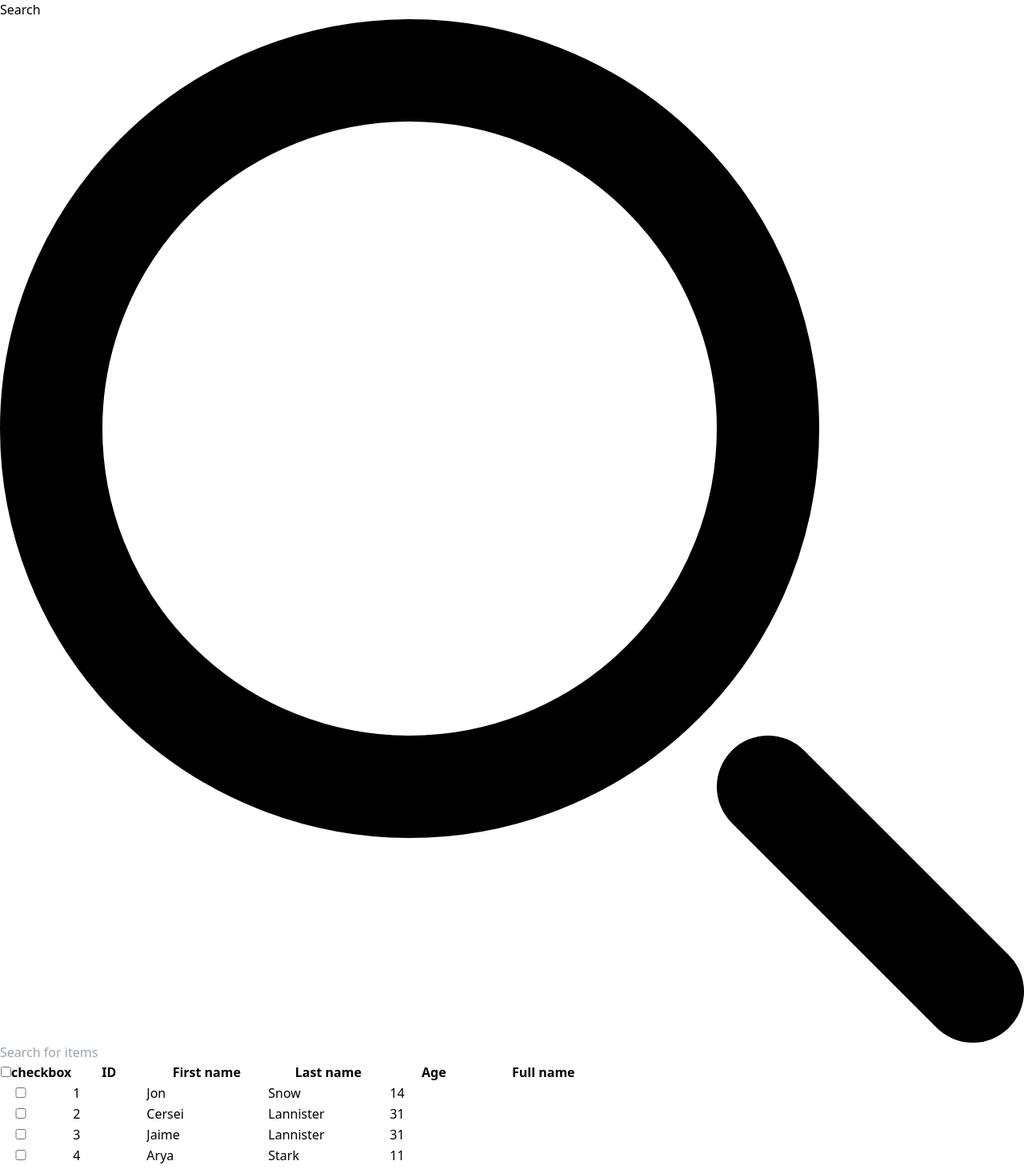
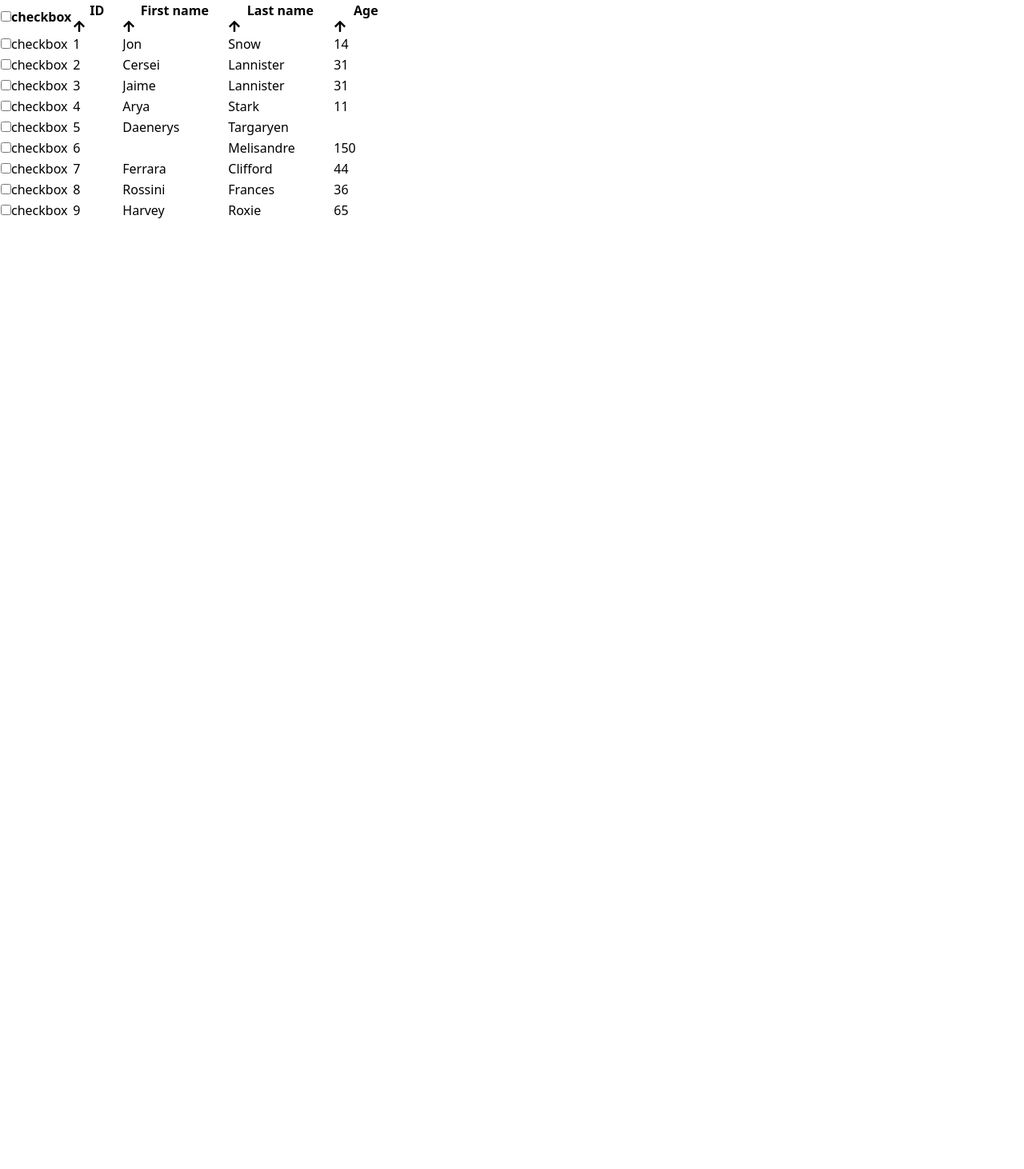
Before and after one commit to habib16gb/dataGrid, a React (Vite) app: page / in a window 1280 px wide. Shown: the top 1462 px of the page at 80% size. After the commit the page ends 800 px from the top, so only its background shows below. Built offline with nearby package versions, Linux system fonts and the light colour scheme.

Commit message:
fix inputs add remove select add icons filter in table header

```diff
--- a/src/App.css
+++ b/src/App.css
@@ -1,3 +1,39 @@
 @tailwind base;
 @tailwind components;
 @tailwind utilities;
+
+input[type="text"],
+input[type="number"] {
+  background-color: transparent;
+}
+
+input[type="text"]:focus,
+input[type="number"]:focus {
+  box-shadow: inset 4px 4px 8px rgba(0, 0, 0, 0.2), inset -4px -4px 8px #fff;
+  border-radius: 4px;
+  -webkit-border-radius: 4px;
+  -moz-border-radius: 4px;
+  -ms-border-radius: 4px;
+  -o-border-radius: 4px;
+  outline: none;
+}
+
+input[type="text"]:read-only:focus,
+input[type="number"]:read-only:focus,
+input[type="text"]:read-only:hover,
+input[type="number"]:read-only:hover {
+  box-shadow: none;
+  cursor: not-allowed;
+}
+
+/* Chrome, Safari, Edge, Opera */
+input::-webkit-outer-spin-button,
+input::-webkit-inner-spin-button {
+  -webkit-appearance: none;
+  margin: 0;
+}
+
+/* Firefox */
+input[type="number"] {
+  -moz-appearance: textfield;
+}
--- a/src/App.tsx
+++ b/src/App.tsx
@@ -1,13 +1,13 @@
 import DataGrid from "./components/DataGrid";
 import { GridColDef, row } from "./interfaces";
-import './App.css'
+import "./App.css";
 import Search from "./components/common/Search";
 
 const columns: GridColDef[] = [
   {
     field: "id",
     headerName: "ID",
-    width: 90,
+    width: 60,
     type: "text",
     editable: false,
     description: "",
@@ -16,7 +16,7 @@ const columns: GridColDef[] = [
   {
     field: "firstName",
     headerName: "First name",
-    width: 150,
+    width: 130,
     editable: true,
     type: "text",
     description: "",
@@ -25,7 +25,7 @@ const columns: GridColDef[] = [
   {
     field: "lastName",
     headerName: "Last name",
-    width: 150,
+    width: 130,
     editable: true,
     type: "text",
     description: "",
@@ -35,20 +35,20 @@ const columns: GridColDef[] = [
     field: "age",
     headerName: "Age",
     type: "number",
-    width: 110,
+    width: 80,
     editable: true,
     description: "",
     sortable: false,
   },
-  {
-    field: "fullName",
-    headerName: "Full name",
-    description: "This column has a value getter and is not sortable.",
-    sortable: false,
-    width: 160,
-    editable: false,
-    type: "",
-  },
+  // {
+  //   field: "fullName",
+  //   headerName: "Full name",
+  //   description: "This column has a value getter and is not sortable.",
+  //   sortable: false,
+  //   width: 160,
+  //   editable: false,
+  //   type: "",
+  // },
 ];
 
 const rows: row[] = [
@@ -64,10 +64,12 @@ const rows: row[] = [
 ];
 
 const App = () => {
-  return <div>
-    <Search />
-    <DataGrid rows={rows} colomns={columns} />
-  </div>
+  return (
+    <div>
+      {/* <Search /> */}
+      <DataGrid rows={rows} colomns={columns} />
+    </div>
+  );
 };
 
 export default App;
--- a/src/components/DataGrid.tsx
+++ b/src/components/DataGrid.tsx
@@ -4,6 +4,7 @@ import Td from "./common/Td";
 import Th from "./common/Th";
 import Tr from "./common/Tr";
 import Checkbox from "./common/Checkbox";
+import { MdDeleteSweep } from "react-icons/md";
 
 interface Props {
   rows: row[];
@@ -15,7 +16,11 @@ export default function DataGrid({ rows, colomns }: Props) {
   const [checkAll, setCheckAll] = useState(false);
   const [isCheck, setIsCheck] = useState<number[]>([]);
 
-  const handleChange = (e: ChangeEvent<HTMLInputElement>, index: number, field: string) => {
+  const handleChange = (
+    e: ChangeEvent<HTMLInputElement>,
+    index: number,
+    field: string
+  ) => {
     setList(
       list.map((ele) =>
         ele[field] === list[index][field]
@@ -41,31 +46,39 @@ export default function DataGrid({ rows, colomns }: Props) {
     }
   };
 
+  const handleDelete = () => {
+    setList(list.filter((ele) => !isCheck.includes(ele.id)));
+    setIsCheck([]);
+    setCheckAll(false);
+  };
+
   return (
-    <table className="w-full text-sm text-left rtl:text-right text-gray-500 dark:text-gray-400">
-      <thead className="text-xs text-gray-700 uppercase bg-gray-50 dark:bg-gray-700 dark:text-gray-400">
+    <div>
+      <table className='w-full text-sm text-left rtl:text-right text-gray-500 dark:text-gray-400'>
+        <thead className='text-xs text-gray-700 uppercase bg-gray-50 dark:bg-gray-700 dark:text-gray-400'>
           <tr>
-          <Th>
-            <Checkbox id="checkAll" checked={checkAll} onChange={handleChackedAll} />
-          </Th>
+            <th className='px-6 py-4'>
+              <Checkbox
+                id='checkAll'
+                checked={checkAll}
+                onChange={handleChackedAll}
+              />
+            </th>
             {colomns.map(({ headerName }, index) => (
-            <Th key={index}>{headerName}</Th>
+              <Th key={index} headerName={headerName} />
             ))}
           </tr>
         </thead>
         <tbody>
           {list.map((row, indexRow) => (
             <Tr key={indexRow}>
-            <Td>
-              {/* <Checkbox id={row.id.toString()} onChange={handleChecked} checked={isCheck.includes(+row.id)} /> */}
-              <input
+              <td className='px-6 py-4'>
+                <Checkbox
+                  id={row.id.toString()}
+                  onChange={handleChecked}
                   checked={isCheck.includes(+row.id)}
-                onChange={handleChecked}
-                style={{ width: "50px" }}
-                type='checkbox'
-                id={row.id.toString()}
                 />
-            </Td>
+              </td>
               {colomns.map(({ type, field, width, editable }, indexCol) => (
                 <Td key={indexCol}>
                   <input
@@ -74,6 +87,7 @@ export default function DataGrid({ rows, colomns }: Props) {
                     type={type}
                     readOnly={!editable}
                     onChange={(e) => handleChange(e, indexRow, field)}
+                    className='px-6 py-4'
                   />
                 </Td>
               ))}
@@ -81,5 +95,15 @@ export default function DataGrid({ rows, colomns }: Props) {
           ))}
         </tbody>
       </table>
+      {isCheck.length > 0 && (
+        <button
+          onClick={handleDelete}
+          className='border-2 border-white text-white bg-red-500 m-2 cursor-pointer rounded-full flex items-center gap-2 px-2 py-1 hover:border-red-500 hover:text-red-500 hover:bg-transparent transition'
+        >
+          <span>{isCheck.length} selected</span>
+          <MdDeleteSweep className='text-xl' />
+        </button>
+      )}
+    </div>
   );
 }
--- a/src/components/common/Checkbox.tsx
+++ b/src/components/common/Checkbox.tsx
@@ -3,21 +3,22 @@ import { ChangeEvent } from "react";
 interface Props {
   checked: boolean;
   onChange: (e: ChangeEvent<HTMLInputElement>) => void;
-    id: string
+  id: string;
 }
 
-export default function Checkbox({checked, onChange,id}: Props) {
-    return  <div className="flex items-center">
+export default function Checkbox({ checked, onChange, id }: Props) {
+  return (
+    <div className='flex items-center'>
       <input
+        className='h-4 w-4 rounded border-gray-300 text-primary-600 shadow-sm focus:border-primary-300 focus:ring focus:ring-primary-200  focus:ring-opacity-50 focus:ring-offset-0 disabled:cursor-not-allowed disabled:text-gray-400 accent-blue-600'
         id={id}
-         type="checkbox"
+        type='checkbox'
         checked={checked}
         onChange={onChange}
-         className="w-4 h-4 text-blue-600 bg-gray-100 border-gray-300 rounded focus:ring-blue-500 dark:focus:ring-blue-600 dark:ring-offset-gray-800 dark:focus:ring-offset-gray-800 focus:ring-2 dark:bg-gray-700 dark:border-gray-600" />
-    <label
-        htmlFor="checkbox-all-search"
-        className="sr-only">
+      />
+      <label htmlFor='checkbox-all-search' className='sr-only'>
         checkbox
       </label>
     </div>
+  );
 }
--- a/src/components/common/Search.tsx
+++ b/src/components/common/Search.tsx
@@ -1,13 +1,18 @@
 export default function Search() {
-    return <div className="pb-4 bg-white dark:bg-gray-900">
-    <label htmlFor="table-search" className="sr-only">Search</label>
-    <div className="relative mt-1">
-        <div className="absolute inset-y-0 rtl:inset-r-0 start-0 flex items-center ps-3 pointer-events-none">
-            <svg className="w-4 h-4 text-gray-500 dark:text-gray-400" aria-hidden="true" xmlns="http://www.w3.org/2000/svg" fill="none" viewBox="0 0 20 20">
-                <path stroke="currentColor" stroke-linecap="round" stroke-linejoin="round" stroke-width="2" d="m19 19-4-4m0-7A7 7 0 1 1 1 8a7 7 0 0 1 14 0Z"/>
-            </svg>
-        </div>
-        <input type="text" id="table-search" className="block pt-2 ps-10 text-sm text-gray-900 border border-gray-300 rounded-lg w-80 bg-gray-50 focus:ring-blue-500 focus:border-blue-500 dark:bg-gray-700 dark:border-gray-600 dark:placeholder-gray-400 dark:text-white dark:focus:ring-blue-500 dark:focus:border-blue-500" placeholder="Search for items" />
+  return (
+    <div className='pb-4 bg-white dark:bg-gray-900'>
+      <label htmlFor='table-search' className='sr-only'>
+        Search
+      </label>
+      <div className='relative mt-1'>
+        <div className='absolute inset-y-0 rtl:inset-r-0 start-0 flex items-center ps-3 pointer-events-none'></div>
+        <input
+          type='text'
+          id='table-search'
+          className='block pt-2 ps-10 text-sm text-gray-900 border border-gray-300 rounded-lg w-80 bg-gray-50 focus:ring-blue-500 focus:border-blue-500 dark:bg-gray-700 dark:border-gray-600 dark:placeholder-gray-400 dark:text-white dark:focus:ring-blue-500 dark:focus:border-blue-500'
+          placeholder='Search for items'
+        />
+      </div>
     </div>
-</div>
+  );
 }
--- a/src/components/common/Td.tsx
+++ b/src/components/common/Td.tsx
@@ -5,7 +5,7 @@ interface Props {
 }
 
 const Td = ({ children }: Props) => {
-  return <td  className="px-6 py-4">{children}</td>;
+  return <td className=''>{children}</td>;
 };
 
 export default Td;
--- a/src/components/common/Th.tsx
+++ b/src/components/common/Th.tsx
@@ -1,11 +1,29 @@
-import { ReactNode } from "react";
+import { useState } from "react";
+import { FaArrowDown } from "react-icons/fa";
+import { FaArrowUp } from "react-icons/fa";
 
 interface Props {
-  children: ReactNode;
+  // children: ReactNode;
+  headerName: string;
 }
 
-const Th = ({ children }: Props) => {
-  return <th  className="px-6 py-4">{children}</th>;
+const Th = ({ headerName }: Props) => {
+  const [arrow, setArrow] = useState(true);
+  const handleArrowDir = () => {
+    setArrow(!arrow);
+  };
+  return (
+    <th className=' px-6 py-4 cursor-pointer' onClick={handleArrowDir}>
+      <div className='flex items-center gap-2'>
+        <span>{headerName}</span>
+        {arrow ? (
+          <FaArrowUp className='w-3 h-3 rounded-full ' />
+        ) : (
+          <FaArrowDown className='w-3 h-3 rounded-full ' />
+        )}
+      </div>
+    </th>
+  );
 };
 
 export default Th;
```
Lines whose indentation alone changed are shown as unchanged.
